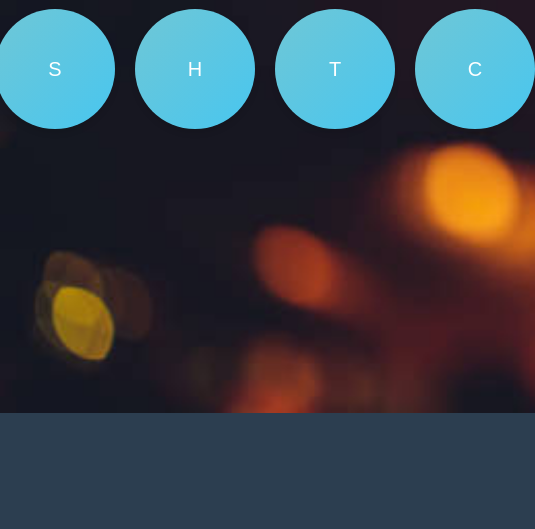
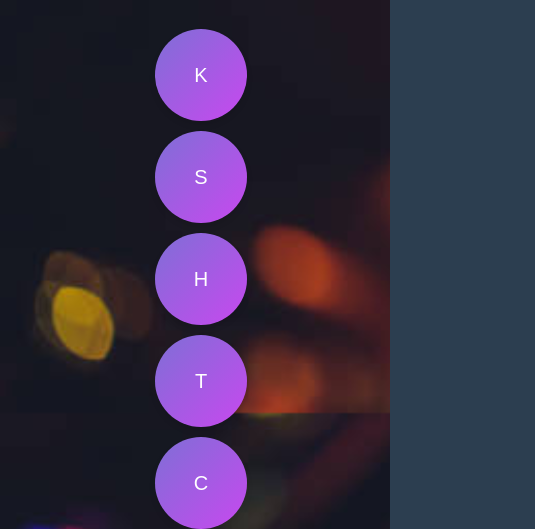
Before and after one commit to VARSHINI01VADAVELLI/DrumKit, a plain HTML site: page index.html in a window 390 px wide. Shown: the part 431-960 px from the top of the page, 535 px wide, since content can reach past the window. Before the commit the page ends 844 px from the top, so only its background shows below. Drawn offline with Linux system fonts and the light colour scheme.

Commit message:
Add files via upload

```diff
--- a/styles.css
+++ b/styles.css
@@ -136,7 +136,7 @@ body {
 }
 
 .drum {
-    background: linear-gradient(135deg, #6fc7d6, #48c6ef);
+    background: linear-gradient(135deg, #7e6fd6, #c848ef);
     border: 5px;
     border-radius: 50%;
     width: 120px;
@@ -153,11 +153,31 @@ body {
 
 .drum:hover {
     transform: translateY(-5px);
-    box-shadow: 0 10px 20px rgba(0, 0, 0, 0.3);
+    box-shadow: 0 10px 20px rgba(108, 158, 125, 0.822);
 }
 
 .drum:active {
     transform: translateY(2px);
     background-color: #ff6f61;
-    box-shadow: 0 8px 15px rgba(255, 111, 97, 0.5);
+    box-shadow: 0 8px 15px rgba(255, 97, 234, 0.5);
 }
+@media(max-width:500px){
+    .drum-kit{
+        width: 80px;
+        height: 80px;
+        margin: 5px;
+
+        display: block;
+        flex-wrap: wrap;
+
+    }
+    .drum{
+        width:90%;
+        height: 90%;
+        padding: 10px;
+        margin-bottom: 10px;
+
+
+
+    }
+}
```
